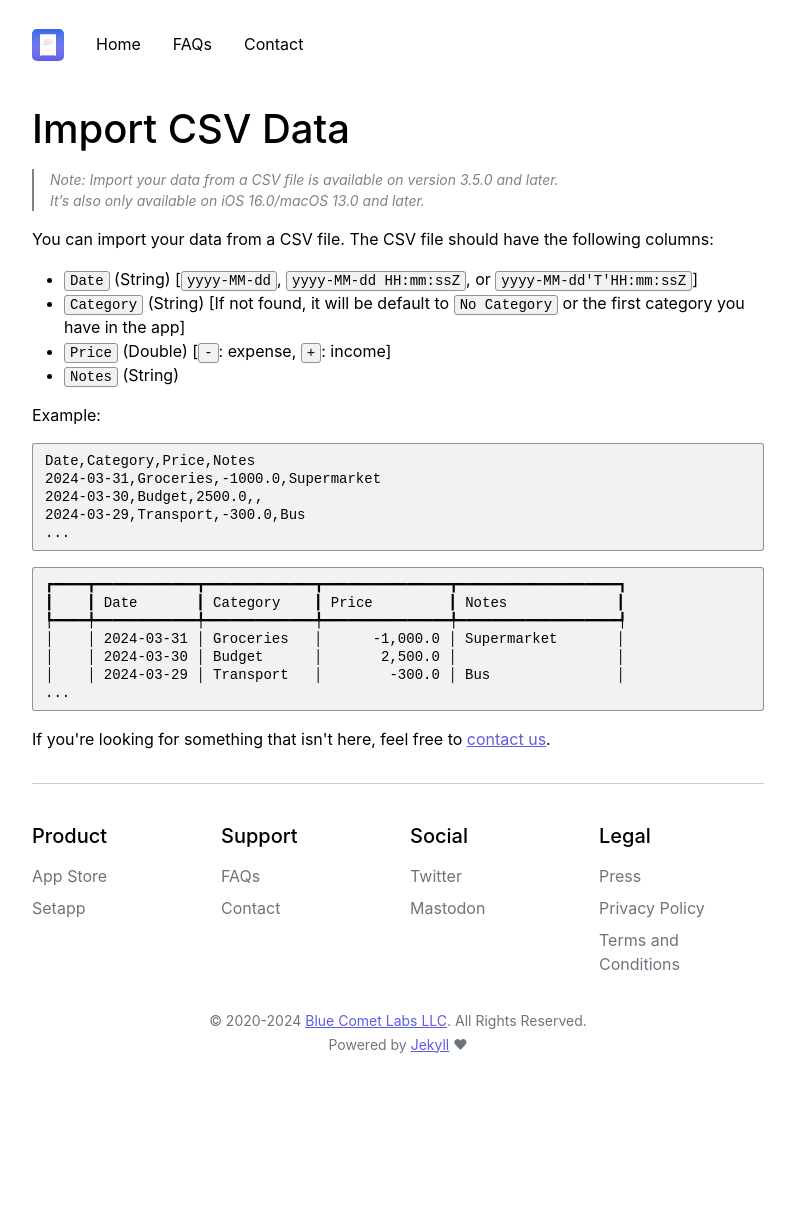
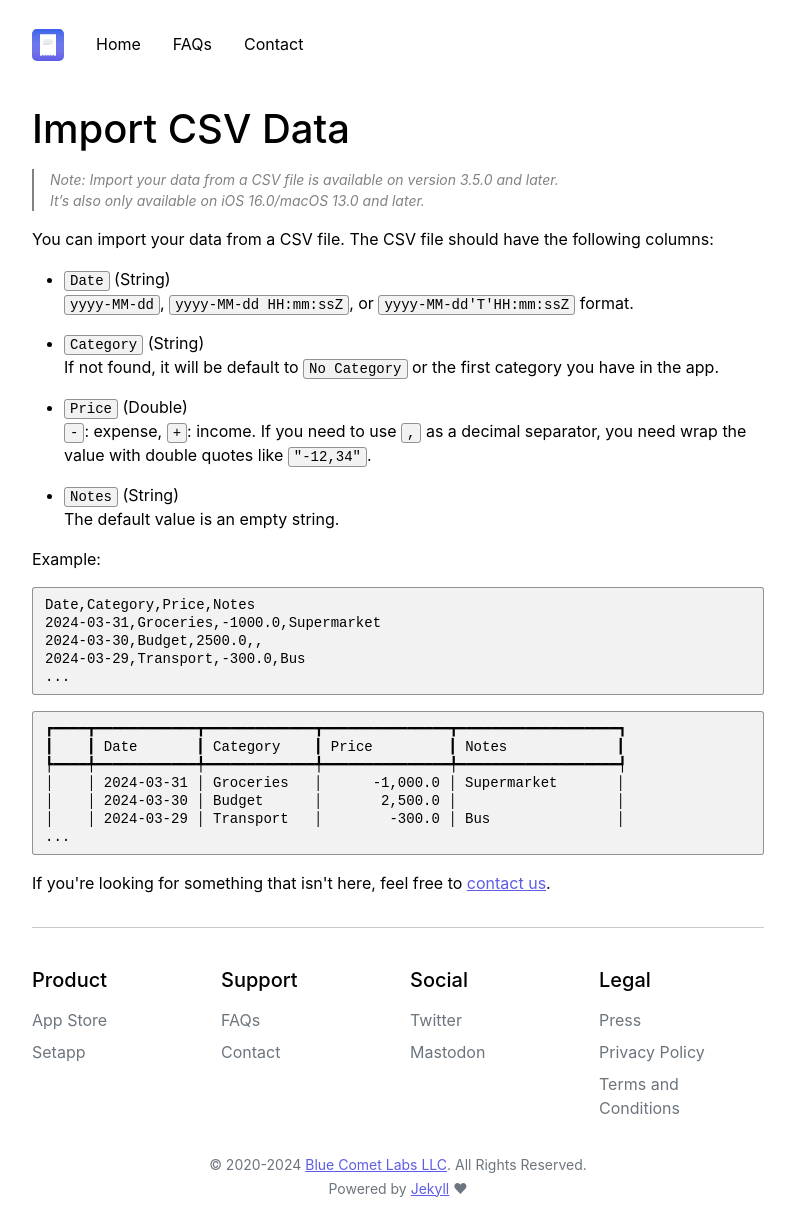
Before and after one commit to bluecometlabs/getexpenses.app, a Jekyll site: the page built from pages/faq/import-csv-data.md, in a window 1280 px wide. Shown: the whole page, without its empty margins (242-1037 px from the left). Built offline with Jekyll 4.4.1, drawn with Linux system fonts in a browser that asks for light colours; before the commit the page ends 1072 px from its top, so only the background shows below that.

Commit message:
Update import page

```diff
--- a/pages/faq/import-csv-data.md
+++ b/pages/faq/import-csv-data.md
@@ -11,10 +11,17 @@ permalink: /faq/import-csv-data
 
 You can import your data from a CSV file. The CSV file should have the following columns:
 
-- `Date` (String) [`yyyy-MM-dd`, `yyyy-MM-dd HH:mm:ssZ`, or `yyyy-MM-dd'T'HH:mm:ssZ`]
-- `Category` (String) [If not found, it will be default to `No Category` or the first category you have in the app]
-- `Price` (Double) [`-`: expense, `+`: income]
+- `Date` (String)
+`yyyy-MM-dd`, `yyyy-MM-dd HH:mm:ssZ`, or `yyyy-MM-dd'T'HH:mm:ssZ` format.
+
+- `Category` (String)
+If not found, it will be default to `No Category` or the first category you have in the app.
+
+- `Price` (Double)
+`-`: expense, `+`: income. If you need to use `,` as a decimal separator, you need wrap the value with double quotes like `"-12,34"`.
+
 - `Notes` (String)
+The default value is an empty string.
 
 Example:
 
```
